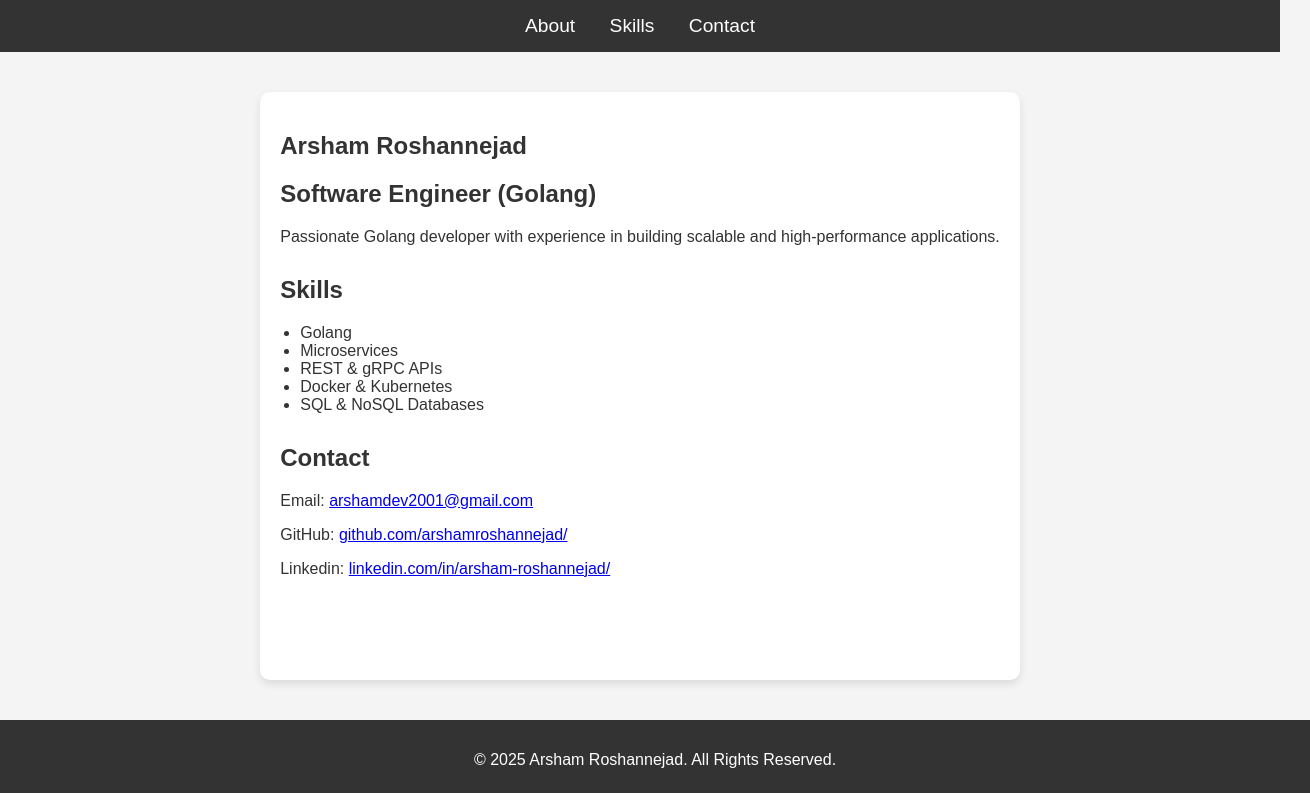
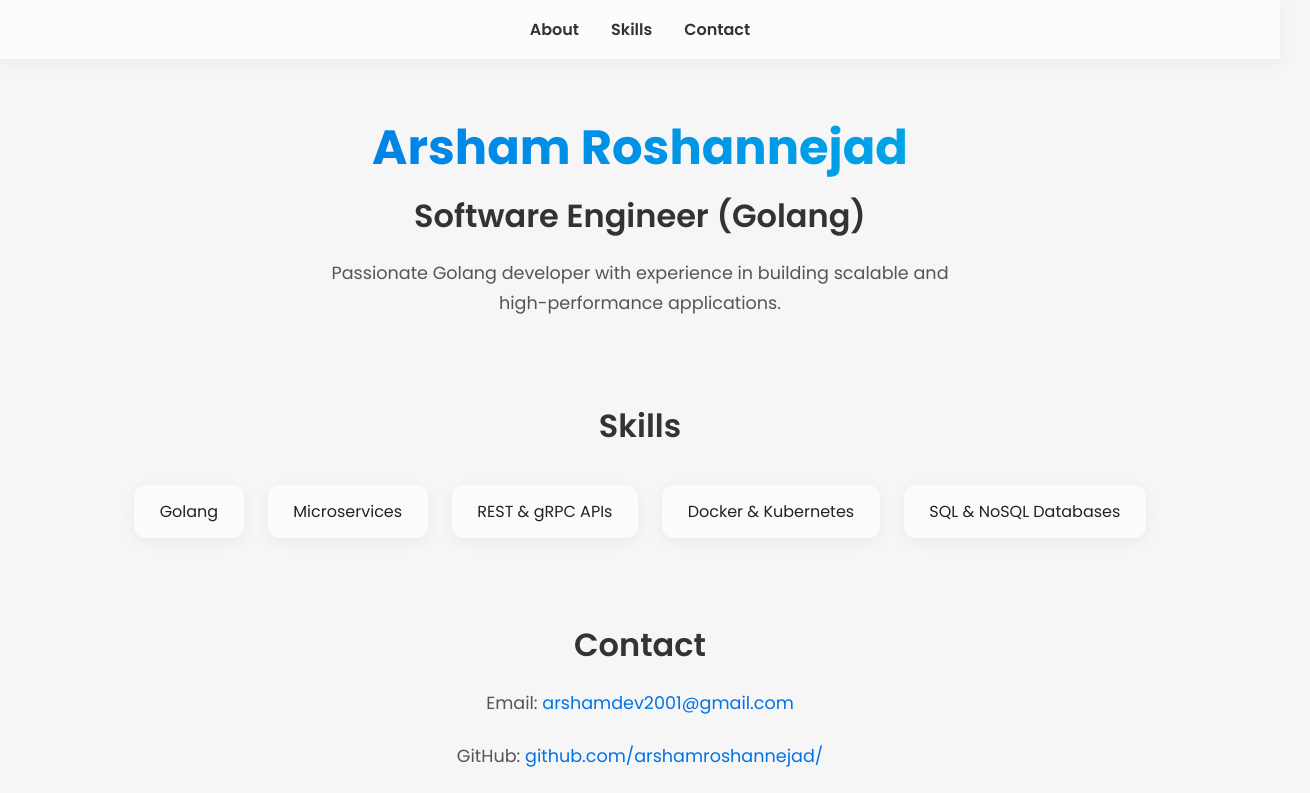
Before and after one commit to arshamroshannejad/portfolio, a plain HTML site: page index.html in a window 1280 px wide. Shown: the top 793 px of the page, 1310 px wide, since content can reach past the window. Drawn offline with Linux system fonts and the light colour scheme.

Commit message:
add css styles

```diff
--- a/index.html
+++ b/index.html
@@ -1,25 +1,21 @@
 <!doctype html>
 <html lang="en">
+
 <head>
   <meta charset="UTF-8" />
-    <meta
-      name="viewport"
-      content="width=device-width, user-scalable=no, initial-scale=1.0, maximum-scale=1.0, minimum-scale=1.0"
-    />
+  <meta name="viewport"
+    content="width=device-width, user-scalable=no, initial-scale=1.0, maximum-scale=1.0, minimum-scale=1.0" />
   <meta http-equiv="X-UA-Compatible" content="ie=edge" />
-    <meta
-      name="description"
-      content="Experienced Golang developer crafting efficient and scalable applications. Explore my projects and see how I can bring value to your next big idea!"
-    />
-    <meta
-      name="keywords"
-      content="Arsham, Roshannejad, Golang, Go, Engineer, Developer, Portfolio, Resume, Software Developer"
-    />
+  <meta name="description"
+    content="Experienced Golang developer crafting efficient and scalable applications. Explore my projects and see how I can bring value to your next big idea!" />
+  <meta name="keywords"
+    content="Arsham, Roshannejad, Golang, Go, Engineer, Developer, Portfolio, Resume, Software Developer" />
   <meta name="author" content="Arsham Roshannejad" />
   <link rel="icon" href="favicon.svg" type="image/svg+xml" />
   <title>Arsham Roshannejad | Software Engineer (Golang)</title>
   <link rel="stylesheet" href="styles.css" />
 </head>
+
 <body>
   <header>
     <nav role="navigation">
@@ -57,15 +53,11 @@
       </p>
       <p>
         GitHub:
-          <a href="https://github.com/arshamroshannejad/"
-            >github.com/arshamroshannejad/</a
-          >
+        <a href="https://github.com/arshamroshannejad/">github.com/arshamroshannejad/</a>
       </p>
       <p>
         Linkedin:
-          <a href="https://www.linkedin.com/in/arsham-roshannejad/"
-            >linkedin.com/in/arsham-roshannejad/</a
-          >
+        <a href="https://www.linkedin.com/in/arsham-roshannejad/">linkedin.com/in/arsham-roshannejad/</a>
       </p>
     </section>
   </main>
@@ -73,4 +65,27 @@
     <p>© 2025 Arsham Roshannejad. All Rights Reserved.</p>
   </footer>
 </body>
+<script>
+  const sections = document.querySelectorAll('section');
+  const header = document.querySelector('header');
+
+  function checkSections() {
+    sections.forEach((sec) => {
+      const secTop = sec.getBoundingClientRect().top;
+      if (secTop < window.innerHeight - 100) {
+        sec.classList.add('show');
+      }
+    });
+
+    if (window.scrollY > 50) {
+      header.classList.add('scrolled');
+    } else {
+      header.classList.remove('scrolled');
+    }
+  }
+
+  window.addEventListener('scroll', checkSections);
+  window.addEventListener('load', checkSections);
+</script>
+
 </html>
--- a/styles.css
+++ b/styles.css
@@ -1,81 +1,202 @@
-body {
-  background-color: #f4f4f4;
-  color: #333;
-  font-family: "Arial", sans-serif;
+@import url('https://fonts.googleapis.com/css2?family=Poppins:wght@300;400;600;700&display=swap');
+
+@keyframes fadeIn {
+  from {
+    opacity: 0;
+  }
+
+  to {
+    opacity: 1;
+  }
+}
+
+* {
   margin: 0;
   padding: 0;
-  min-height: 100vh;
-  display: flex;
-  flex-direction: column;
+  box-sizing: border-box;
+}
+
+body {
+  font-family: 'Poppins', sans-serif;
+  background-color: #eeeeee80;
+  color: #222;
+  line-height: 1.7;
+  scroll-behavior: smooth;
+  animation: fadeIn 1s ease forwards;
+}
+
+html {
+  scroll-padding-top: 80px;
 }
 
 header {
-  background-color: #333;
-  padding: 15px 0;
-  text-align: center;
+  position: sticky;
+  top: 0;
+  z-index: 999;
+  background: rgba(255, 255, 255, 0.7);
+  backdrop-filter: blur(10px);
+  padding: 1rem 2rem;
+  box-shadow: 0 4px 20px rgba(0, 0, 0, 0.05);
+  transition: background 0.3s, box-shadow 0.3s;
+}
+
+header.scrolled {
+  background: rgba(255, 255, 255, 0.95);
+  box-shadow: 0 6px 25px rgba(0, 0, 0, 0.08);
 }
 
 nav ul {
+  display: flex;
+  justify-content: center;
+  gap: 2rem;
+  list-style: none;
+}
+
+nav a {
+  text-decoration: none;
+  font-weight: 600;
+  color: #333;
+  position: relative;
+  padding-bottom: 4px;
+  transition: color 0.3s ease;
+}
+
+nav a::after {
+  content: "";
+  position: absolute;
+  width: 0;
+  height: 2px;
+  left: 0;
+  bottom: 0;
+  background: linear-gradient(90deg, #0073e6, #00b3e6);
+  transition: width 0.3s ease;
+}
+
+nav a:hover {
+  color: #0073e6;
+}
+
+nav a:hover::after {
+  width: 100%;
+}
+
+main {
+  max-width: 1100px;
+  margin: 0 auto;
+  padding: 3rem 1.5rem;
+}
+
+section {
+  text-align: center;
+  margin-bottom: 5rem;
+  opacity: 0;
+  transform: translateY(40px);
+  transition: opacity 0.8s ease, transform 0.8s ease;
+}
+
+section.show {
+  opacity: 1;
+  transform: translateY(0);
+}
+
+h1 {
+  font-size: 3rem;
+  color: #111;
+  font-weight: 700;
+  background: linear-gradient(90deg, #0073e6, #00b3e6);
+  -webkit-background-clip: text;
+  -webkit-text-fill-color: transparent;
+}
+
+h2 {
+  font-size: 2rem;
+  font-weight: 600;
+  margin-bottom: 1rem;
+  color: #333;
+}
+
+p {
+  font-size: 1.1rem;
+  color: #555;
+  max-width: 650px;
+  margin: 0 auto 1.5rem;
+}
+
+#skills ul {
+  display: flex;
+  flex-wrap: wrap;
+  justify-content: center;
+  gap: 1.5rem;
+  margin-top: 2rem;
   list-style: none;
   padding: 0;
 }
 
-nav ul li {
-  display: inline;
-  margin: 0 15px;
+#skills li {
+  background: rgba(255, 255, 255, 0.6);
+  padding: 0.8rem 1.6rem;
+  border-radius: 12px;
+  backdrop-filter: blur(10px);
+  box-shadow: 0 4px 15px rgba(0, 0, 0, 0.05);
+  font-weight: 500;
+  transition: transform 0.3s ease, box-shadow 0.3s ease;
 }
 
-nav ul li a {
-  color: #fff;
-  text-decoration: none;
-  font-size: 1.2em;
-  transition: color 0.3s;
+#skills li:hover {
+  transform: translateY(-6px) scale(1.05);
+  box-shadow: 0 8px 25px rgba(0, 0, 0, 0.15);
 }
 
-nav ul li a:hover {
-  color: #bb86fc;
+#contact a {
+  color: #0073e6;
+  text-decoration: none;
+  font-weight: 500;
+  transition: color 0.3s ease, transform 0.2s ease;
 }
 
-main {
-  max-width: 800px;
-  margin: 40px auto;
-  padding: 20px;
-  background: #fff;
-  border-radius: 10px;
-  box-shadow: 0 4px 8px rgba(0, 0, 0, 0.1);
-  flex: 1;
-}
-
-section {
-  margin-bottom: 30px;
-}
-
-h1,
-h2,
-h3 {
-  color: #333;
-}
-
-ul {
-  padding-left: 20px;
-  margin: 0;
+#contact a:hover {
+  color: #005bb5;
+  text-decoration: underline;
+  transform: translateY(-2px);
 }
 
 footer {
   text-align: center;
-  padding: 15px;
-  background-color: #333;
-  color: #fff;
-  width: 100%;
+  padding: 1.5rem;
+  background: #ffffff;
+  font-size: 0.9rem;
+  color: #666;
+  box-shadow: 0 -2px 10px rgba(0, 0, 0, 0.05);
+  transition: background 0.3s ease;
 }
 
-@media (max-width: 600px) {
-  nav ul li {
+footer p {
+  text-align: center;
+  padding: 0;
+  margin: 0 auto;
+}
+
+@media (max-width: 768px) {
+  h1 {
+    font-size: 2.4rem;
+    line-height: 2.8rem;
+    margin-bottom: 1rem;
+  }
+
+  h2 {
+    font-size: 1.6rem;
+  }
+
+  nav ul {
+    gap: 1.2rem;
+  }
+
+  #contact a {
     display: block;
-    margin: 10px 0;
+    font-size: 1rem;
   }
-  main {
-    margin: 20px;
-    padding: 15px;
+
+  footer p {
+    font-size: 0.8rem;
   }
 }
```
Lines whose indentation alone changed are shown as unchanged.
